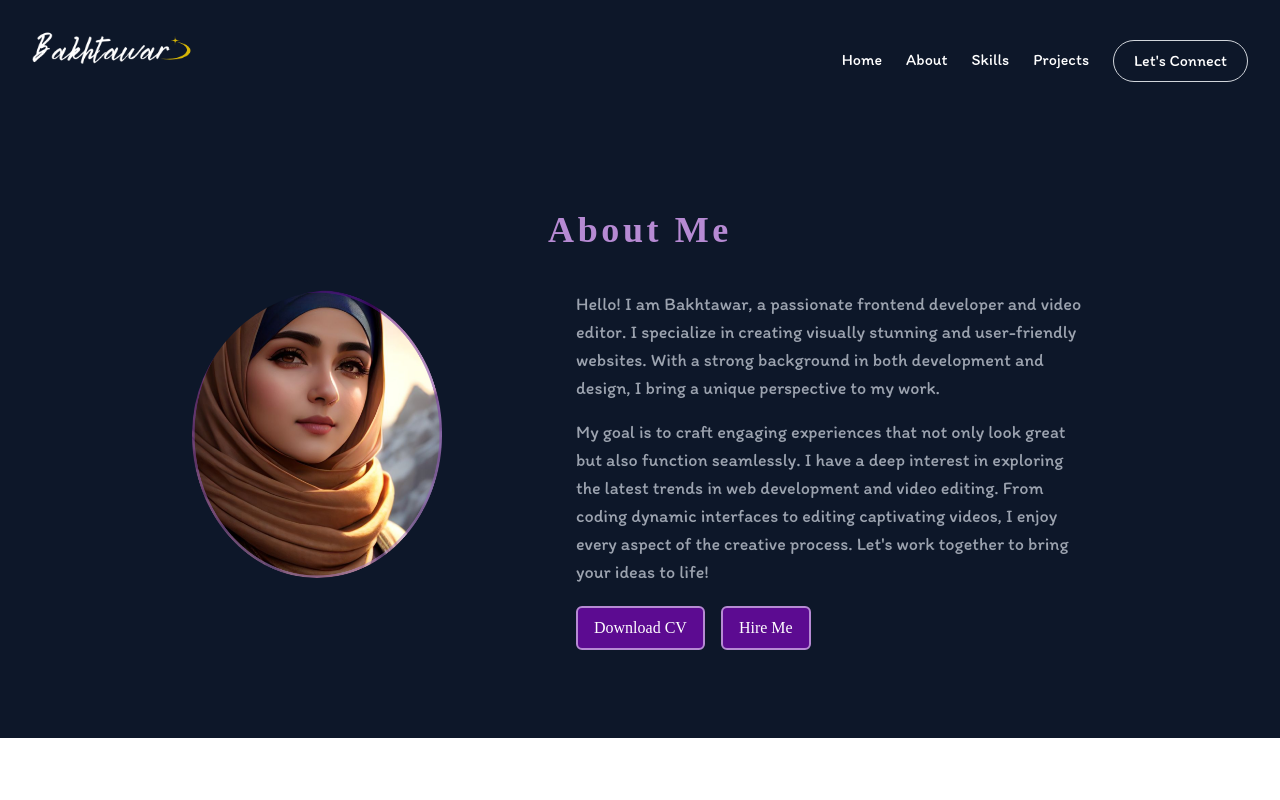
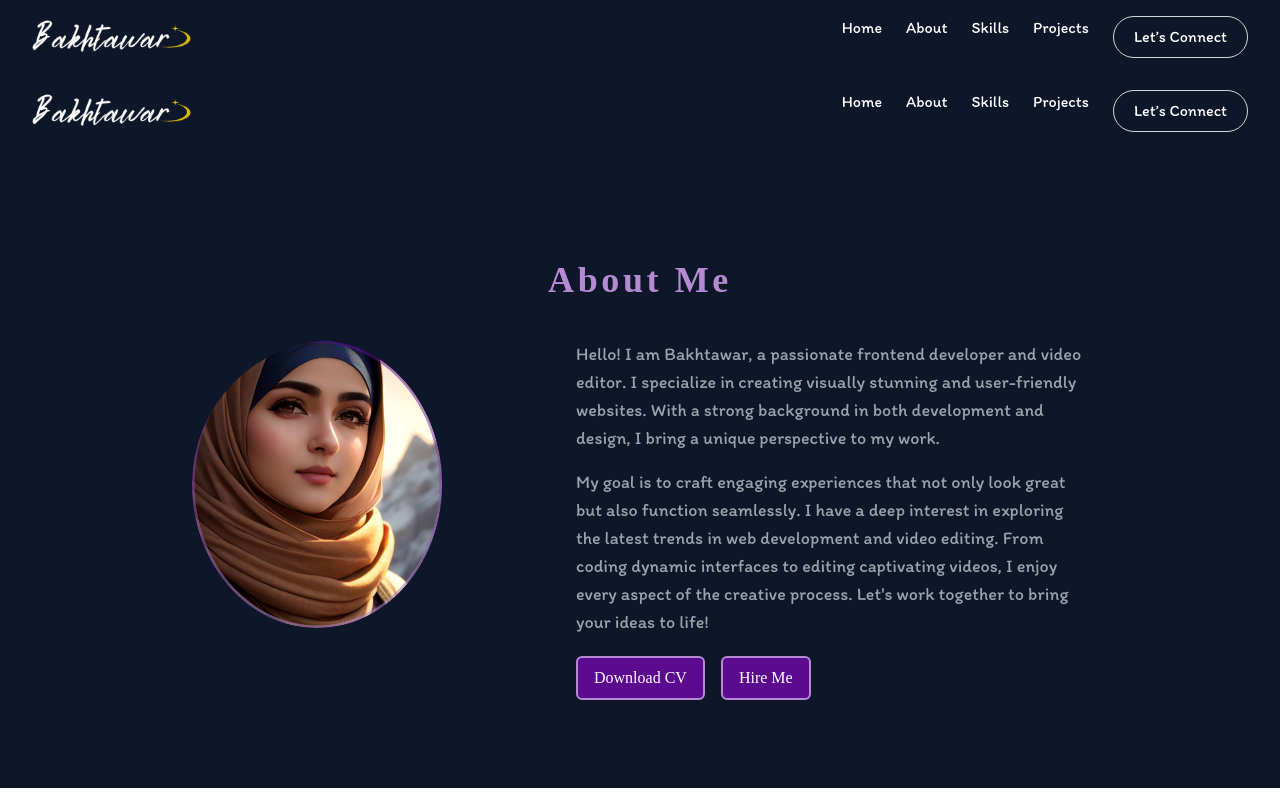
Before and after one commit to BakhtawarAbbasi/portfolio, a Next.js app: page /about in a window 1280 px wide. Built offline with nearby package versions, Linux system fonts and the light colour scheme; a web font is replaced by a local one.

Commit message:
portfolio

```diff
--- a/app/about/page.tsx
+++ b/app/about/page.tsx
@@ -4,7 +4,9 @@ import Header from "../components/Header";
 
 export default function AboutPage() {
   return(
-    <><Header /><About /></>
+    <>
+    <Header />
+    <About /></>
 
   );
 }
--- a/app/components/Contact.tsx
+++ b/app/components/Contact.tsx
@@ -27,8 +27,8 @@ export const Contact: React.FC = () => {
 
   return (
     <section id="contact">
-      <div className="min-h-screen flex items-center pt-24 justify-center bg-primary p-4">
-        <div className="bg-[#0B0D24] rounded-lg shadow-lg flex flex-col md:flex-row p-8 max-w-4xl w-full animate-fadeIn">
+      <div className="lg:min-h-screen flex items-center justify-center bg-primary ">
+        <div className="bg-[#0B0D24] rounded-lg shadow-lg flex flex-col md:flex-row p-8 max-w-5xl w-full animate-fadeIn">
           {/* Left Side Image */}
           <div className="flex-1 flex justify-center items-center mb-6 md:mb-0">
             <Image
--- a/app/components/Header.tsx
+++ b/app/components/Header.tsx
@@ -8,22 +8,43 @@ const Header: React.FC = () => {
   const [navOpen, setNavOpen] = useState(false);
   const toggleNav = () => setNavOpen(!navOpen);
 
+  const links = [
+    { href: "#home", label: "Home" },
+    { href: "#about", label: "About" },
+    { href: "#skills", label: "Skills" },
+    { href: "#projects", label: "Projects" },
+    { href: "#contact", label: "Let’s Connect", isButton: true },
+  ];
+
   return (
     <header className="bg-primary text-white px-4 py-2 md:px-8 md:py-4 font-itim">
       <div className="flex items-center justify-between">
-
         {/* Logo */}
         <div className="relative w-32 md:w-40">
-          <Image src="/logo.png" alt="Name Logo" width={500} height={300} className="bg-transparent" />
+          <Image
+            src="/logo.png"
+            alt="Bakhtawar Abdul Kareem Logo"
+            width={500}
+            height={300}
+            className="bg-transparent"
+          />
         </div>
 
         {/* Desktop Navigation */}
-        <nav className="hidden md:flex space-x-4 lg:space-x-6 ml-auto mt-6">
-          <a href="#home" className="hover:text-purple hover:underline transition duration-300 mt-2">Home</a>
-          <a href="#about" className="hover:text-purple hover:underline transition duration-300 mt-2">About</a>
-          <a href="#skills" className="hover:text-purple hover:underline transition duration-300 mt-2">Skills</a>
-          <a href="#projects" className="hover:text-purple hover:underline transition duration-300 mt-2">Projects</a>
-          <a href="#contact" className="bg-transparent border border-gray-300 py-2 px-5 rounded-full hover:bg-purple hover:text-white transition duration-300">Let&apos;s Connect</a>
+        <nav className="hidden md:flex space-x-4 lg:space-x-6 ml-auto">
+          {links.map(({ href, label, isButton }) => (
+            <a
+              key={href}
+              href={href}
+              className={`${
+                isButton
+                  ? "bg-transparent border border-gray-300 py-2 px-5 rounded-full hover:bg-purple hover:text-white"
+                  : "hover:text-purple hover:underline"
+              } transition duration-300`}
+            >
+              {label}
+            </a>
+          ))}
         </nav>
 
         {/* Mobile Menu Icon */}
@@ -35,11 +56,20 @@ const Header: React.FC = () => {
       {/* Mobile Navigation */}
       {navOpen && (
         <nav className="md:hidden flex flex-col space-y-2 mt-4 bg-primary text-white px-4 py-4 rounded-md">
-          <Link href="#home" onClick={toggleNav} className="hover:text-purple hover:underline transition duration-300">Home</Link>
-          <Link href="#about" onClick={toggleNav} className="hover:text-purple hover:underline transition duration-300">About</Link>
-          <Link href="#skills" onClick={toggleNav} className="hover:text-purple hover:underline transition duration-300">Skills</Link>
-          <Link href="#projects" onClick={toggleNav} className="hover:text-purple hover:underline transition duration-300">Projects</Link>
-          <Link href="#contact" onClick={toggleNav} className="bg-transparent border border-gray-300 py-2 px-5 rounded-full hover:bg-purple hover:text-white transition duration-300 w-36">Let&apos;s Connect</Link>
+          {links.map(({ href, label, isButton }) => (
+            <Link
+              key={href}
+              href={href}
+              onClick={toggleNav}
+              className={`${
+                isButton
+                  ? "bg-transparent border border-gray-300 py-2 px-5 rounded-full hover:bg-purple hover:text-white"
+                  : "hover:text-purple hover:underline"
+              } transition duration-300`}
+            >
+              {label}
+            </Link>
+          ))}
         </nav>
       )}
     </header>
--- a/app/components/Home.tsx
+++ /dev/null
@@ -1,18 +0,0 @@
-import {Contact} from "../components/Contact";
-import Header from "../components/Header";
-import About from "./About";
-import MainSection from "./MainSection";
-import Projects from "./Projects";
-import Skills from "./Skills";
-
-export default function Home() {
-  return(
-    <><Header/>
-    <MainSection/>
-    <About/>
-    <Skills/>
-    <Projects/>
-    <Contact/>
-    </>
-  );
-}
--- a/app/components/MainSection.tsx
+++ b/app/components/MainSection.tsx
@@ -46,11 +46,11 @@ const MainSection: React.FC = () => {
           animate={{ opacity: 1, x: 0 }}
           transition={{ duration: 1 }}
         >
-          <div className="inline-block font-itim tracking-widest text-lg border-2 border-purple px-4 py-1 rounded-xl text-white bg-gradient-to-r from-violet-500 to-fuchsia-500">
+          <div className="inline-block 2xl:mb-20 2xl:text-7xl 2xl:p-4 font-itim tracking-widest text-lg border-2 border-purple px-4 py-1 rounded-xl text-white bg-gradient-to-r from-violet-500 to-fuchsia-500">
             Welcome to my portfolio
           </div>
 
-          <h1 className="text-2xl md:text-5xl font-grover font-light text-white">
+          <h1 className="text-5xl 2xl:text-7xl 2xl:pb-20 font-grover font-light text-white">
             Hi! I&apos;m Bakhtawar,{" "}
             <span className="text-purple brightness-125">
               {text}
@@ -58,10 +58,10 @@ const MainSection: React.FC = () => {
             </span>
           </h1>
 
-          <p className="text-gray-300 text-md md:text-base font-itim">Hello, I&apos;m a frontend developer and video editor.</p>
+          <p className="text-gray-300 2xl:pb-20 2xl:text-5xl md:text-base font-itim">Hello, I&apos;m a frontend developer and video editor.</p>
 
           <motion.button
-            className="bg-transparent font-itim text-white border border-gray-300 py-2 px-5 rounded-full hover:bg-purple transition duration-300"
+            className="bg-transparent 2xl:pb-8 2xl:text-2xl  font-itim text-white border border-gray-300 py-2 px-5 rounded-full hover:bg-purple transition duration-300"
             whileHover={{ scale: 1.1 }}
             whileTap={{ scale: 0.2 }}
           >
@@ -76,7 +76,7 @@ const MainSection: React.FC = () => {
           animate={{ opacity: 1, scale: 1 }}
           transition={{ duration: 1, delay: 0.2 }}
         >
-          <Image src="/profile.png" alt="Profile Image" width={250} height={250} className="rounded-full shadow-lg"/>
+          <Image src="/profile.png" alt="Profile Image" width={300} height={300} className="rounded-full shadow-lg 2xl:w-[500px] 2xl:h-[700px]" />
         </motion.div>
 
       </section>
--- a/app/components/Projects.tsx
+++ b/app/components/Projects.tsx
@@ -37,7 +37,7 @@ const projects: Project[] = [
 
 const ProjectsPage: React.FC = () => {
   return (
-    <section id="projects" className="min-h-screen py-10 px-5 md:px-10 bg-primary flex flex-col items-center">
+    <section id="projects" className="lg:min-h-screen py-10 px-5 md:px-10 bg-primary flex flex-col items-center">
       <div className="text-center mb-12">
         <h1 className="text-4xl font-extrabold text-purple tracking-widest font-grover">My Projects</h1>
         <p className="text-gray-400 mt-4 font-itim">Explore some of the projects I’ve worked on.</p>
--- a/app/contact/page.tsx
+++ b/app/contact/page.tsx
@@ -1,10 +1,9 @@
 
 import {Contact} from "../components/Contact";
-import Header from "../components/Header";
 
 export default function ContactPage() {
   return(
-    <><Header/>
+    <>
     <Contact/></>
 
   );
--- a/app/home/page.tsx
+++ /dev/null
@@ -1,19 +0,0 @@
-
-import About from "../components/About";
-import { Contact } from "../components/Contact";
-import Header from "../components/Header";
-import MainSection from "../components/MainSection";
-import Projects from "../components/Projects";
-import Skills from "../components/Skills";
-
-export default function HomePage() {
-  return(
-    <><Header />
-    <MainSection/>
-    <About/>
-    <Skills />
-    <Projects/>
-    <Contact/>
-    </>
-  );
-}
--- a/app/layout.tsx
+++ b/app/layout.tsx
@@ -1,17 +1,7 @@
 import type { Metadata } from "next";
-import localFont from "next/font/local";
 import "./globals.css";
+import Header from "./components/Header";
 
-const geistSans = localFont({
-  src: "./fonts/GeistVF.woff",
-  variable: "--font-geist-sans",
-  weight: "100 900",
-});
-const geistMono = localFont({
-  src: "./fonts/GeistMonoVF.woff",
-  variable: "--font-geist-mono",
-  weight: "100 900",
-});
 
 export const metadata: Metadata = {
   title: "Create Next App",
@@ -25,9 +15,8 @@ export default function RootLayout({
 }>) {
   return (
     <html lang="en">
-      <body
-        className={`${geistSans.variable} ${geistMono.variable} antialiased`}
-      >
+      <body>
+      <Header/>
         {children}
       </body>
     </html>
--- a/app/page.tsx
+++ b/app/page.tsx
@@ -1,4 +1,3 @@
-import Header from './components/Header';
 import MainSection from './components/MainSection';
 import About from './components/About';
 import Skills from './components/Skills';
@@ -8,7 +7,6 @@ import Footer from './components/Footer';
 export default function Home() {
   return (
     <>
-      <Header />
       <MainSection />
       <About/>
       <Skills/>
--- a/app/projects/page.tsx
+++ b/app/projects/page.tsx
@@ -1,10 +1,9 @@
 
-import Header from "../components/Header";
 import Projects from "../components/Projects";
 
 export default function ProjectPage() {
   return(
-    <><Header/>
+    <>
     <Projects/></>
 
   );
--- a/app/skills/page.tsx
+++ b/app/skills/page.tsx
@@ -1,9 +1,8 @@
-import Header from "../components/Header";
 import Skills from "../components/Skills";
 
 export default function SkillPage() {
   return(
-    <><Header/>
+    <>
     <Skills/>
     </>
 
```
